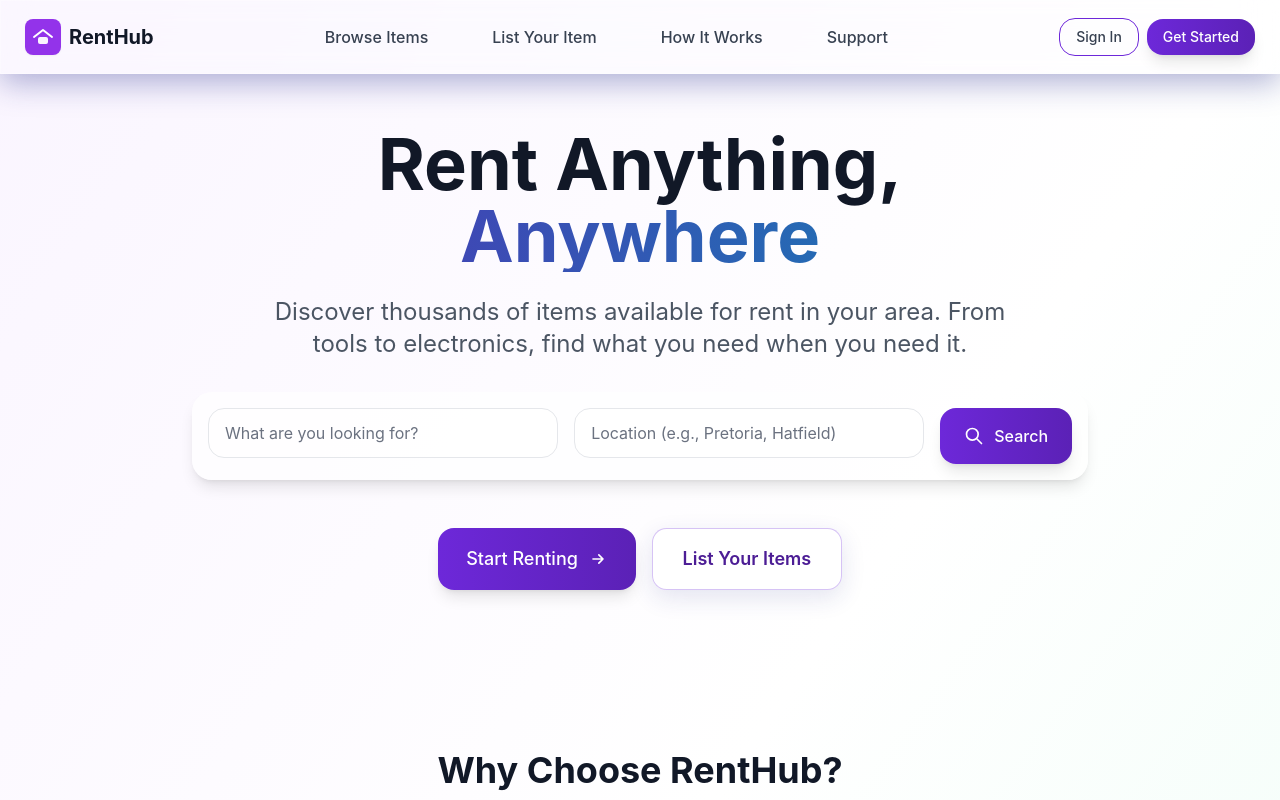
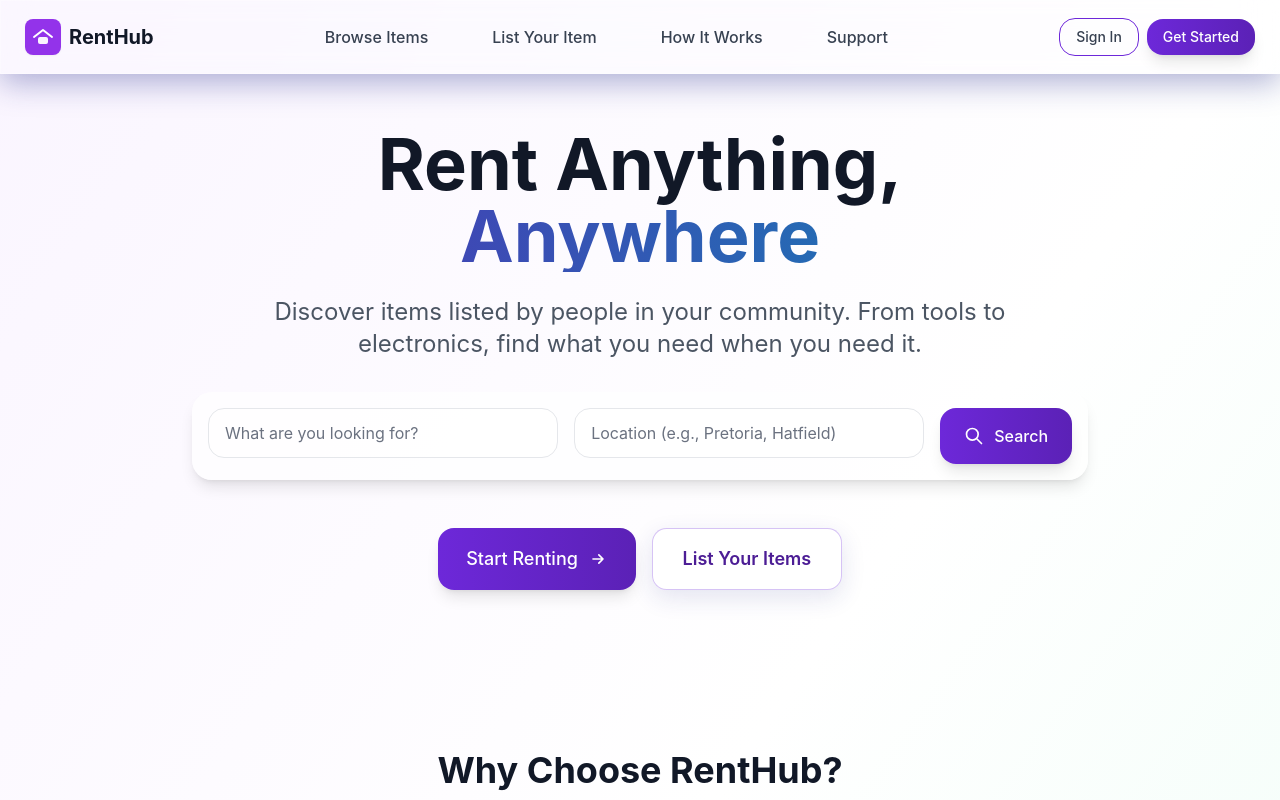
Before and after one commit to zwelakhe-m/frontend, an Angular app: page / in a window 1280 px wide. Shown: the top 800 px of the page. Built offline with nearby package versions, Linux system fonts and the light colour scheme.

Commit message:
fix wording

```diff
--- a/src/app/components/landing/landing.component.html
+++ b/src/app/components/landing/landing.component.html
@@ -121,8 +121,8 @@
           <span class="text-gradient block">Anywhere</span>
         </h2>
         <p class="text-xl md:text-2xl text-gray-600 mb-8 max-w-3xl mx-auto leading-relaxed">
-          Discover thousands of items available for rent in your area. From tools to electronics,
-          find what you need when you need it.
+          Discover items listed by people in your community. From tools to electronics, find what
+          you need when you need it.
         </p>
       </div>
 
```
